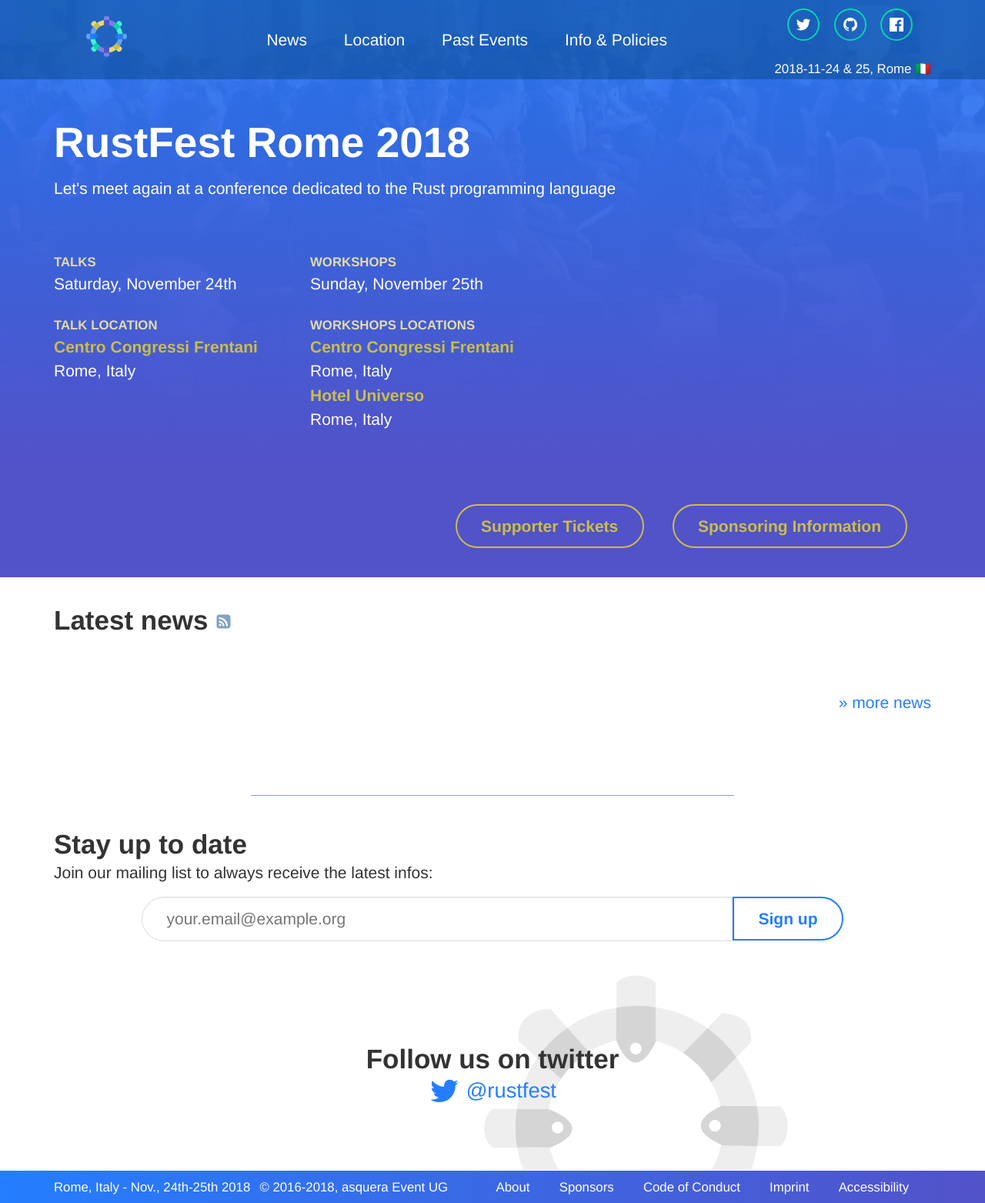
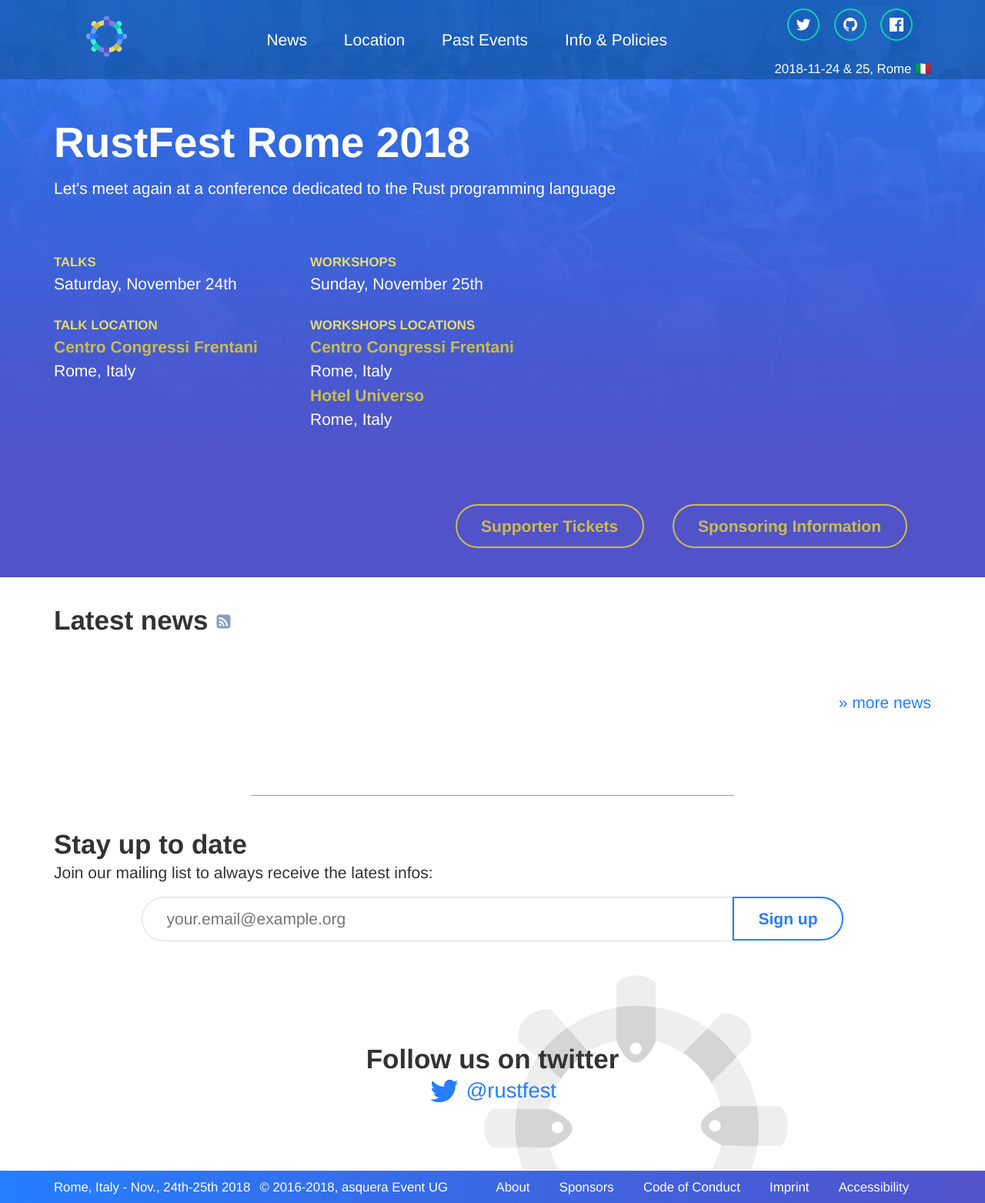
Before and after one commit to RustFestEU/rome.rustfest.eu, a Jekyll site: the page built from index.html, in a window 1280 px wide. Shown: the whole page at 77% size. Built offline with Jekyll 4.4.1, drawn with Linux system fonts in a browser that asks for light colours; nearby versions of some CDN libraries.

Commit message:
Use the light color from the logo

```diff
--- a/_sass/_base.scss
+++ b/_sass/_base.scss
@@ -3,7 +3,7 @@
 $brand_dark_blue: #084788;
 $brand_purple: #5252C9;
 $brand_yellow: #CABD4B;
-$brand_light_yellow: #e2ddaa;
+$brand_light_yellow: #e6da6e;
 $brand_green: #09D4B0;
 
 @import "bourbon/bourbon";
```
